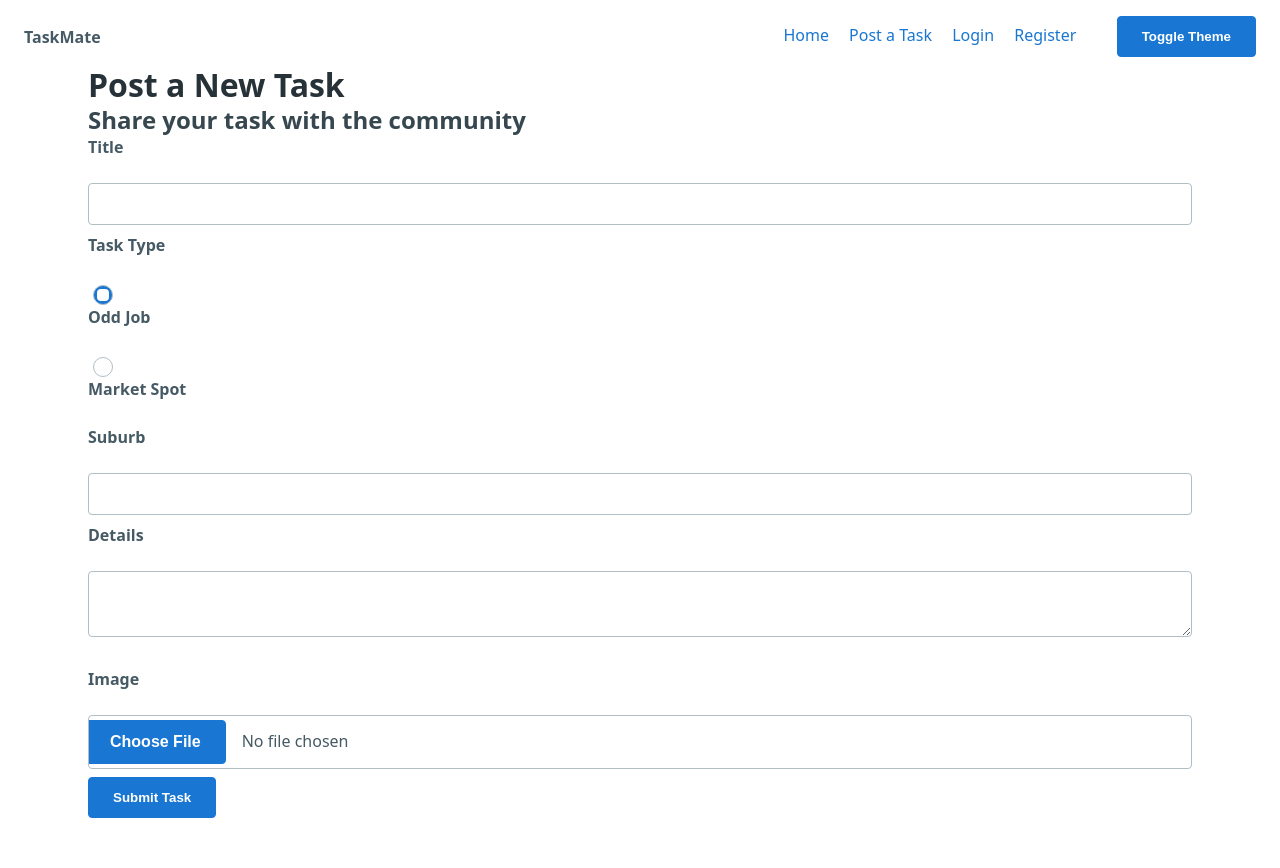
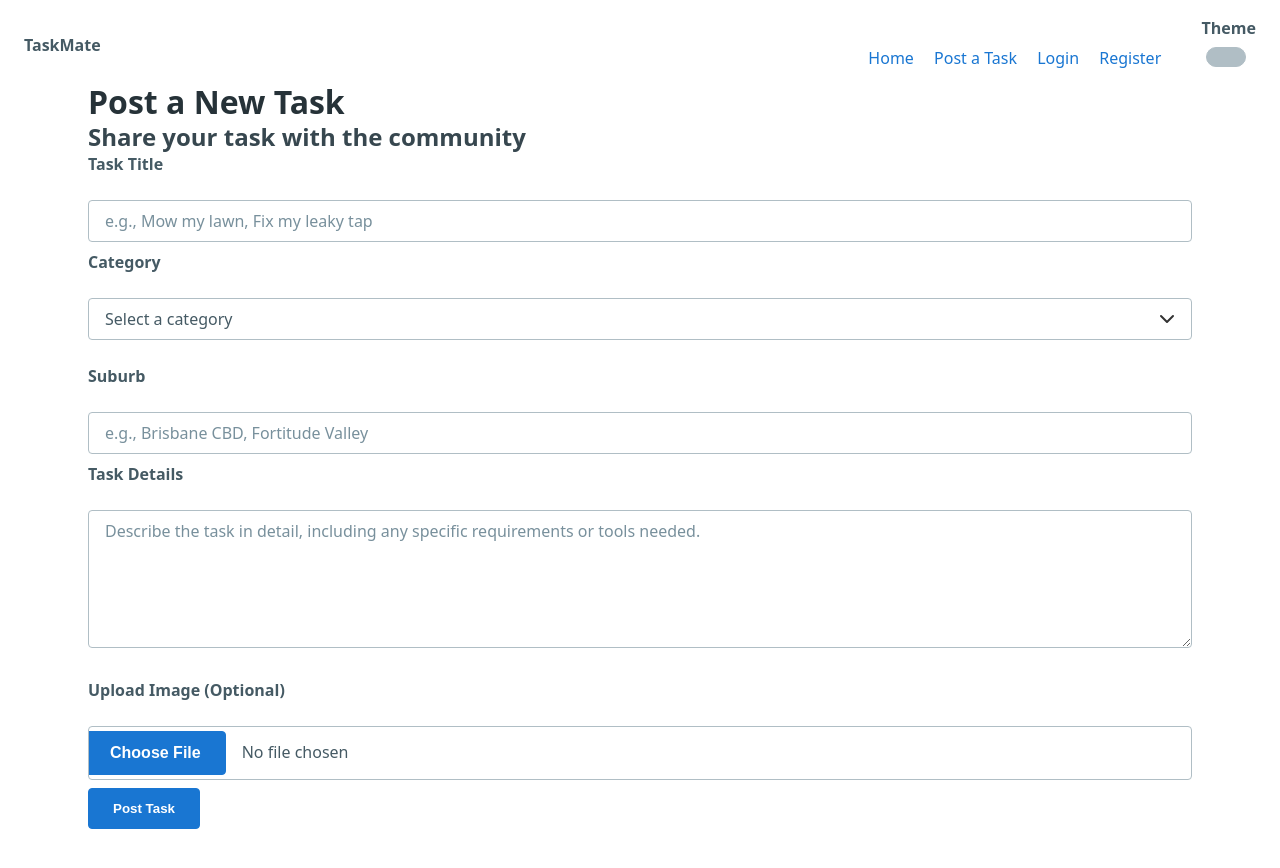
Before and after one commit to jasobih/pcg, a plain HTML site: page frontend/submit.html in a window 1280 px wide. Drawn offline with Linux system fonts and the light colour scheme.

Commit message:
Feat: TaskMate UI overhaul, dark mode, and updated submit form

```diff
--- a/frontend/submit.html
+++ b/frontend/submit.html
@@ -3,7 +3,7 @@
 <head>
     <meta charset="UTF-8">
     <meta name="viewport" content="width=device-width, initial-scale=1.0">
-    <title>Submit a Task - TaskMate</title>
+    <title>Post a Task - TaskMate</title>
     <link rel="stylesheet" href="css/style.css">
 </head>
 <body>
@@ -17,7 +17,10 @@
             <li><a href="login.html">Login</a></li>
             <li><a href="register.html">Register</a></li>
             <li><a href="#" id="logout-link" style="display:none;">Logout</a></li>
-            <li><button id="theme-toggle">Toggle Theme</button></li>
+            <li>
+                <label for="theme-switch">Theme</label>
+                <input type="checkbox" id="theme-switch" role="switch">
+            </li>
         </ul>
     </nav>
     <main class="container">
@@ -26,32 +29,39 @@
             <h2>Share your task with the community</h2>
         </hgroup>
         <form id="submit-form">
-            <label for="title">Title</label>
-            <input type="text" id="title" name="title" required>
+            <label for="title">Task Title</label>
+            <input type="text" id="title" name="title" placeholder="e.g., Mow my lawn, Fix my leaky tap" required>
 
-            <label>Task Type</label>
-            <input type="radio" id="odd_job" name="gig_type" value="ODD_JOB" checked> <label for="odd_job">Odd Job</label>
-            <input type="radio" id="market_spot" name="gig_type" value="MARKET_SPOT"> <label for="market_spot">Market Spot</label>
+            <label for="category">Category</label>
+            <select id="category" name="gig_type" required>
+                <option value="">Select a category</option>
+                <option value="ODD_JOB">Home & Garden</option>
+                <option value="MARKET_SPOT">Tech Support</option>
+                <option value="CREATIVE_SERVICES">Creative Services</option>
+                <option value="ERRANDS_DELIVERY">Errands & Delivery</option>
+                <option value="TUTORING">Tutoring</option>
+                <option value="OTHER">Other</option>
+            </select>
 
             <label for="suburb">Suburb</label>
-            <input type="text" id="suburb" name="suburb" required>
+            <input type="text" id="suburb" name="suburb" placeholder="e.g., Brisbane CBD, Fortitude Valley" required>
 
-            <label for="details">Details</label>
-            <textarea id="details" name="details" required></textarea>
+            <label for="details">Task Details</label>
+            <textarea id="details" name="details" rows="5" placeholder="Describe the task in detail, including any specific requirements or tools needed." required></textarea>
 
-            <label for="image">Image</label>
+            <label for="image">Upload Image (Optional)</label>
             <input type="file" id="image" name="image" accept="image/*">
 
-            <button type="submit">Submit Task</button>
+            <button type="submit">Post Task</button>
         </form>
     </main>
     <script src="js/common.js"></script>
     <script>
         document.addEventListener('DOMContentLoaded', () => {
             // Theme toggle logic
-            const themeToggle = document.getElementById('theme-toggle');
-            themeToggle.addEventListener('click', () => {
-                document.documentElement.setAttribute('data-theme', document.documentElement.getAttribute('data-theme') === 'dark' ? 'light' : 'dark');
+            const themeSwitch = document.getElementById('theme-switch');
+            themeSwitch.addEventListener('change', () => {
+                document.documentElement.setAttribute('data-theme', themeSwitch.checked ? 'dark' : 'light');
             });
         });
 
@@ -59,7 +69,7 @@
             e.preventDefault();
 
             const title = document.getElementById('title').value;
-            const gig_type = document.querySelector('input[name="gig_type"]:checked').value;
+            const gig_type = document.getElementById('category').value; // Changed to category select
             const suburb = document.getElementById('suburb').value;
             const details = document.getElementById('details').value;
             const image = document.getElementById('image').files[0];
```
Also changed, not shown: frontend/index.html (+7 -4 lines), frontend/login.html (+7 -4 lines), frontend/register.html (+7 -4 lines).
